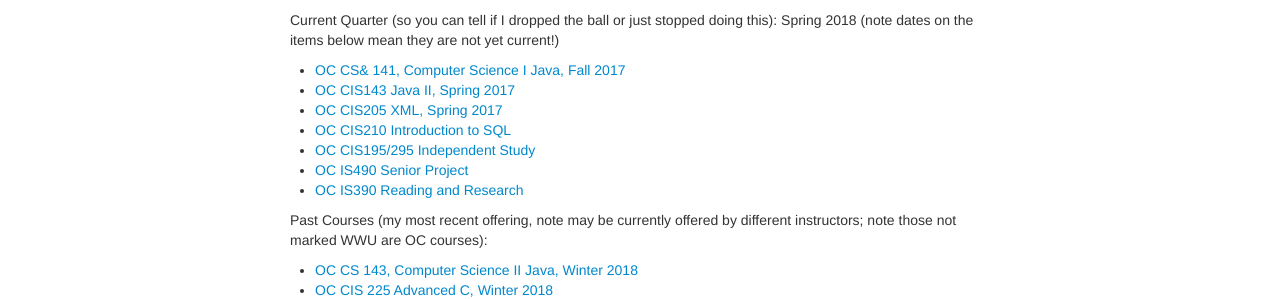
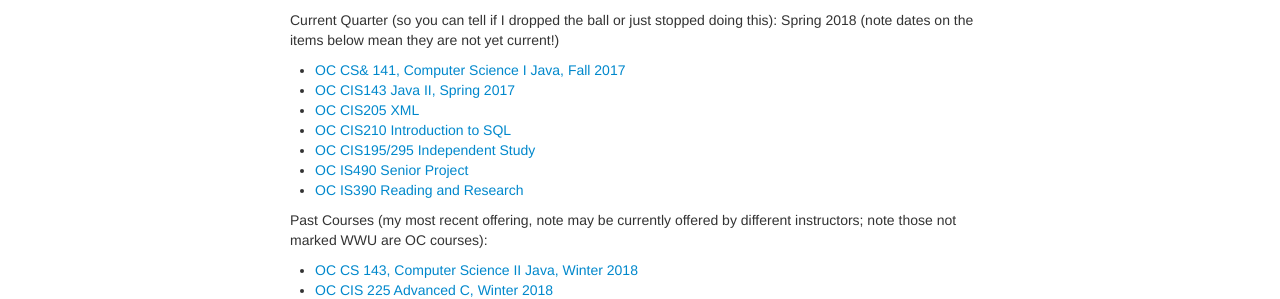
Before and after one commit to argoc/syllabub, a Jekyll site: the page built from index.md, in a window 1280 px wide. Shown: the part 172-471 px from the top of the page. Built offline with Jekyll 4.4.1, drawn with Linux system fonts in a browser that asks for light colours.

Commit message:
205 is live

```diff
--- a/index.md
+++ b/index.md
@@ -11,7 +11,7 @@ Current Quarter (so you can tell if I dropped the ball or just stopped doing thi
 
 - [OC CS& 141, Computer Science I Java, Fall 2017](CS141.html)
 - [OC CIS143 Java II, Spring 2017](CIS143.html)
-- [OC CIS205 XML, Spring 2017](CIS205.html)
+- [OC CIS205 XML](CIS205.html)
 - [OC CIS210 Introduction to SQL](CIS210.html)
 - [OC CIS195/295 Independent Study](CIS195295.html)
 - [OC IS490 Senior Project](IS490.html)
```
